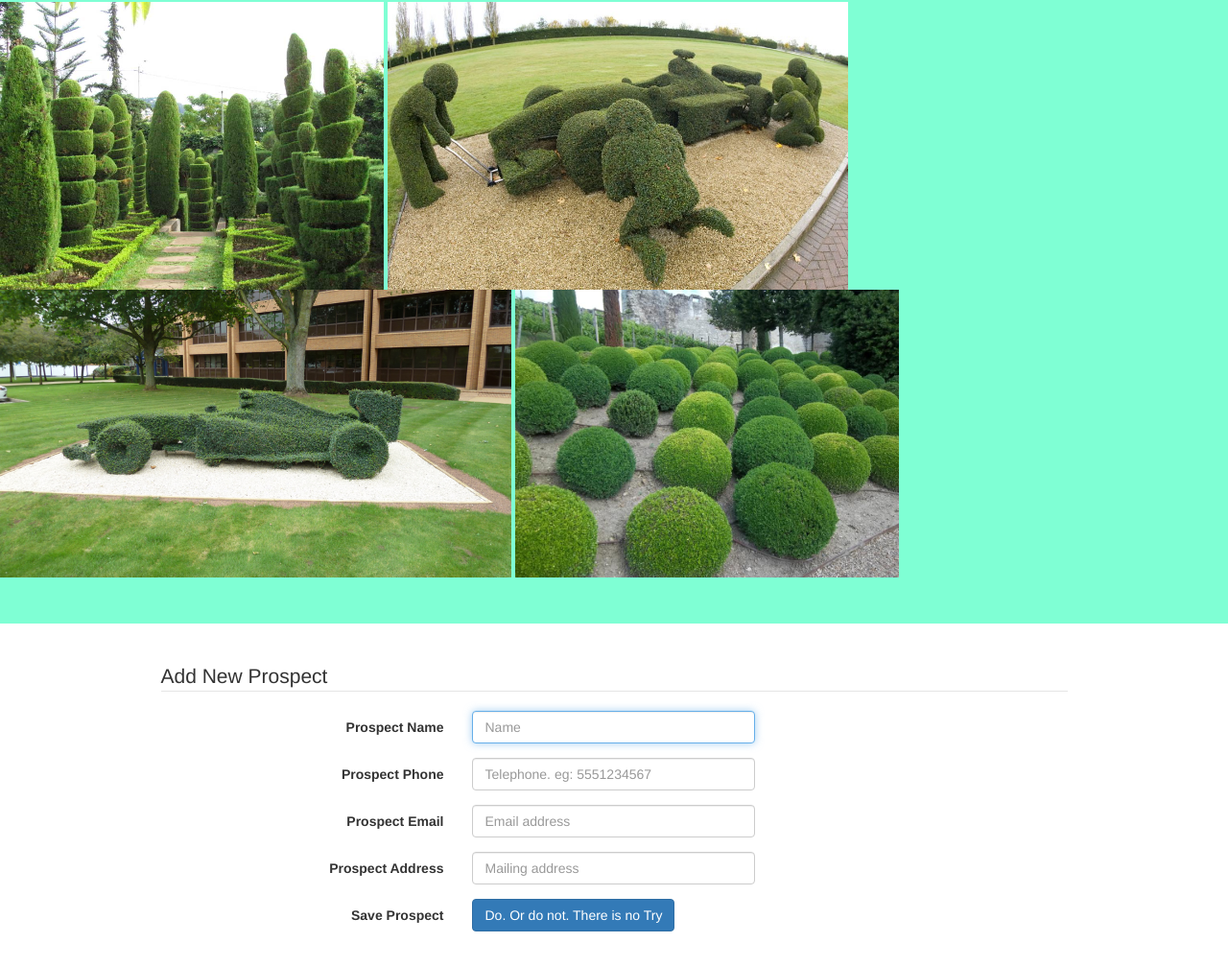
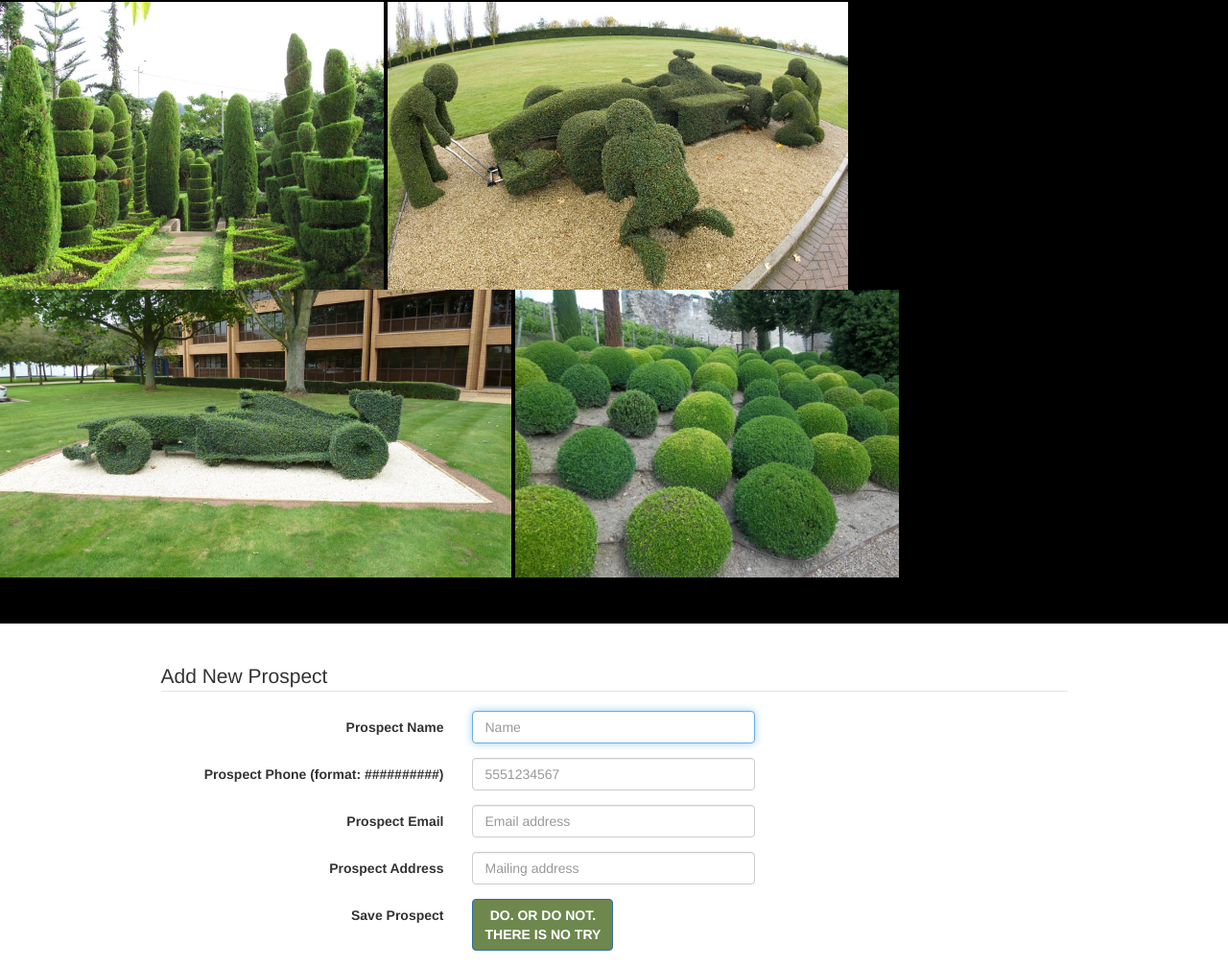
Before and after one commit to anonym0us3/Project01, a website: page views/prospects.html in a window 1280 px wide. Shown: the part 87-1094 px from the top of the page at 96% size. Drawn offline with nearby package versions, Linux system fonts and the light colour scheme; no server answers; files whose address does not match are found by name.

Commit message:
add car working; add prospect working betterer[sic]

```diff
--- a/models/match.js
+++ b/models/match.js
@@ -7,7 +7,7 @@
 	year: Number,
 	color: String,
 	style: String,
-	hasAutomatic: Boolean
+	// hasAutomatic: Boolean
 });
 
 var Match = mongoose.model('Match', MatchSchema);
--- a/public/css/styles.css
+++ b/public/css/styles.css
@@ -2,7 +2,8 @@
 	padding-top: 10px;
 	/*padding-bottom: 0px;*/
 	margin-bottom: 40px;
-	background-color: aquamarine;
+	background-color: black;
+	color: white;
 }
 
 img {
@@ -22,3 +23,7 @@ h1 {
 	color: white;
 	font-size: 20px;
 }
+
+#singlebutton {
+	background-color: rgb(109,135,77);
+}
--- a/public/js/app.js
+++ b/public/js/app.js
@@ -2,12 +2,14 @@
 
 $(document).ready(function() {
 	console.log("Braaaaaiiiiiiins");
+  // Showing prospects on page-load
 	$.get('/api/prospects').success(function (prospects) {
 		prospects.forEach(function(prospect) {
 			renderProspect(prospect);
 		});
 	});
 
+  // Adding a new prospect
   $('#prospect-form form').on('submit', function(e) {
   e.preventDefault();
   var formData = $(this).serialize();
@@ -19,13 +21,15 @@ $(document).ready(function() {
   $(this).trigger("reset");
   });
 
+  // Adding an additional car to a prospect's wishlist
   $('#prospects').on('click', '.add-car', function(e) {
     var id = $(this).parents('.prospect').data('prospect-id');
     console.log('id',id);
-  $('#newCarModal').data('album-id', id);
+  $('#newCarModal').data('prospect-id', id);
   $('#newCarModal').modal();
   });
 
+  // Deleting a prospect
   $('#prospects').on('click', '.delete-prospect', function(e) {
     var id = $(this).parents('.prospect').data('prospect-id');
     console.log('deleted id', id);
@@ -39,11 +43,13 @@ $(document).ready(function() {
     });
   });
 
+  // Updating a prospect's details
   $('#prospects').on('click', '.edit-prospect', function(e) {
     var id = $(this).parents('.prospect').data('prospect-id');
     console.log('id', id);
   });
 
+  // Saves
   $('#saveNewCar').on('click', handleNewCarSubmit);
 
 });
@@ -72,7 +78,7 @@ function handleNewCarSubmit(e) {
     .success(function(wishlist) {
       console.log('wishlist', wishlist);
 
-      // re-get full album and render on page
+      // re-get full prospect and render on page
       $.get('/api/prospects/' + prospectId).success(function(prospect) {
         //remove old entry
         $('[data-prospect-id='+ prospectId + ']').remove();
@@ -95,7 +101,7 @@ function buildWishlistHtml(wishlists) {
   var wishlistText = "&ndash;";
   wishlists.forEach(function(wishlist) {
     wishlistText = "<li>" + wishlistText + " " + wishlist.make + " " + wishlist.model + " " + wishlist.year + " " + wishlist.color + " " +
-    wishlist.style + "</li>";
+    wishlist.style + "</li><br>";
   });
   var wishlistHtml =
 "                       <li class = 'list=list-group-item'>" +
--- a/views/prospects.html
+++ b/views/prospects.html
@@ -53,9 +53,9 @@
 
             <!-- Text input-->
             <div class="form-group">
-              <label class="col-md-4 control-label" for="phone">Prospect Phone</label>
+              <label class="col-md-4 control-label" for="phone">Prospect Phone (format: ##########)</label>
               <div class="col-md-4">
-              <input id="phone" name="phone" type="text" placeholder="Telephone. eg: 5551234567" class="form-control input-md">
+              <input id="phone" name="phone" type="tel" pattern="^\d{10}$" placeholder="5551234567" class="form-control input-md">
 
               </div>
             </div>
@@ -82,7 +82,7 @@
             <div class="form-group">
               <label class="col-md-4 control-label" for="singlebutton">Save Prospect</label>
               <div class="col-md-4">
-                <button id="singlebutton" name="singlebutton" class="btn btn-primary">Do. Or do not. There is no Try</button>
+                <button id="singlebutton" name="singlebutton" class="btn btn-primary"><strong>DO. OR DO NOT.<br>THERE IS NO TRY</strong></button>
               </div>
             </div>
           </fieldset>
```
